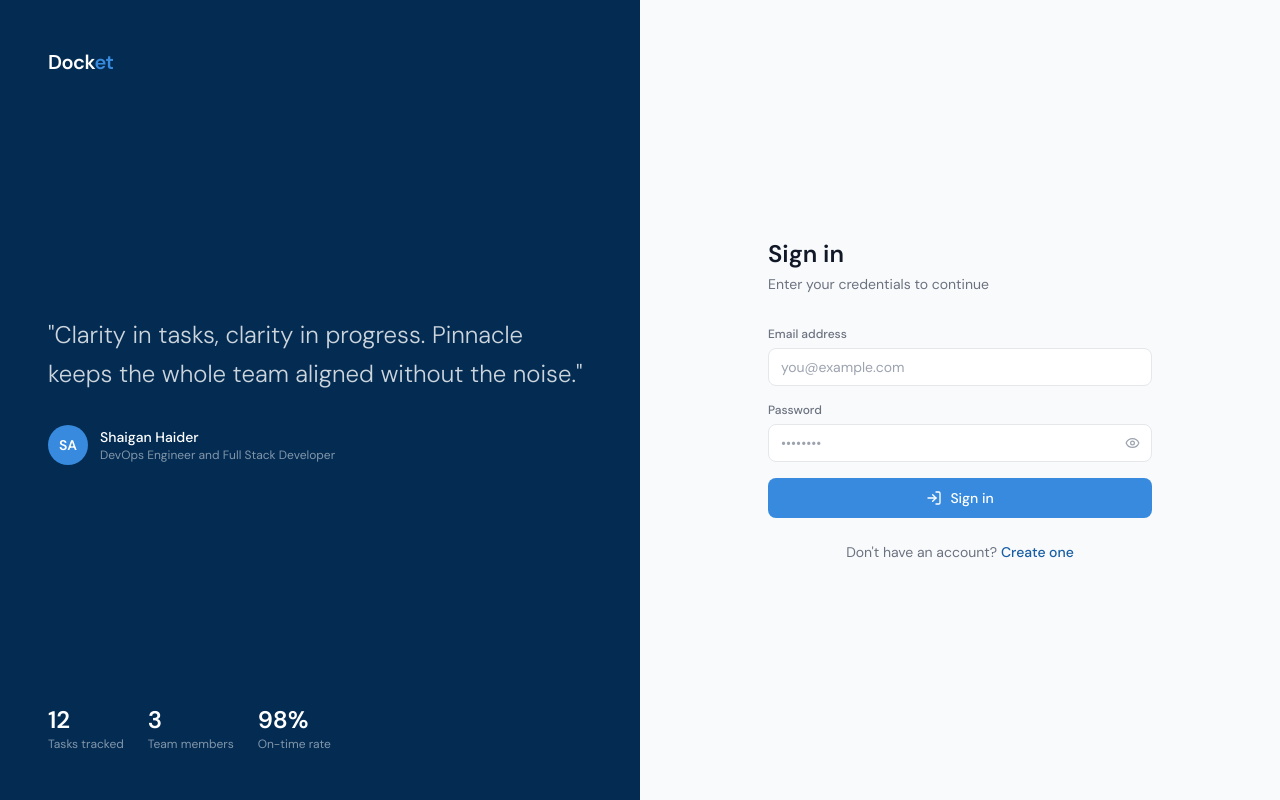
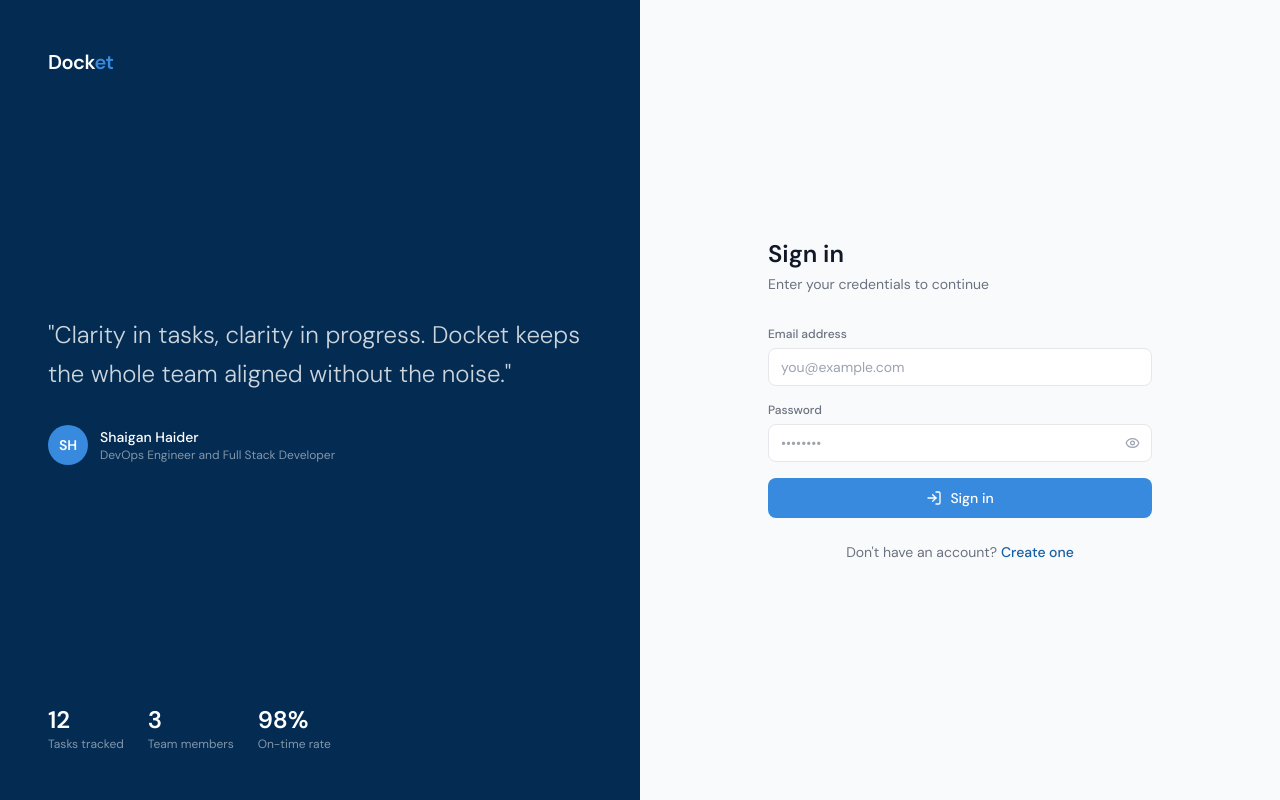
Before and after one commit to ShaiganH/TaskProject, a React (Vite) app in the folder Frontend/: page /login in a window 1280 px wide. Built offline with nearby package versions, Linux system fonts and the light colour scheme; no server answers.

Commit message:
Name fix

```diff
--- a/Frontend/index.html
+++ b/Frontend/index.html
@@ -4,7 +4,8 @@
     <meta charset="UTF-8" />
     <link rel="icon" type="image/svg+xml" href="/vite.svg" />
     <meta name="viewport" content="width=device-width, initial-scale=1.0" />
-    <title>TaskFlow</title>
+    <title>Docket</title>
+    <link rel="icon" type="image/svg" href="/src/public/target.svg" />
     <link rel="preconnect" href="https://fonts.googleapis.com" />
     <link rel="preconnect" href="https://fonts.gstatic.com" crossorigin />
     <link href="https://fonts.googleapis.com/css2?family=DM+Sans:ital,opsz,wght@0,9..40,300;0,9..40,400;0,9..40,500;0,9..40,600;1,9..40,400&family=DM+Mono:wght@400;500&display=swap" rel="stylesheet" />
--- a/Frontend/src/pages/LoginPage.jsx
+++ b/Frontend/src/pages/LoginPage.jsx
@@ -57,12 +57,12 @@ export default function LoginPage() {
         </div>
         <div>
           <blockquote className="text-2xl font-light text-white/80 leading-relaxed mb-8">
-            "Clarity in tasks, clarity in progress. Pinnacle keeps the whole
+            "Clarity in tasks, clarity in progress. Docket keeps the whole
             team aligned without the noise."
           </blockquote>
           <div className="flex items-center gap-3">
             <div className="w-10 h-10 bg-brand-400 rounded-full flex items-center justify-center text-white font-semibold text-sm">
-              SA
+              SH
             </div>
             <div>
               <p className="text-sm font-medium text-white">Shaigan Haider</p>
```
Also changed, not shown: Frontend/src/public/target.svg (added).
